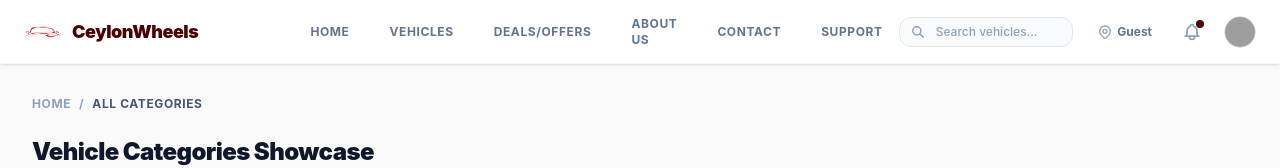
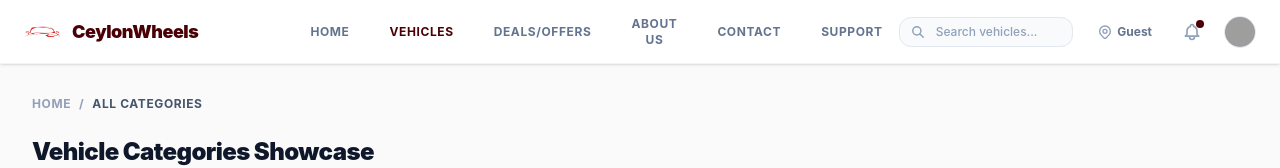
Before and after one commit to isuri54/ceylonwheels, a Vue app in the folder frontend/: page /categories in a window 1280 px wide. Shown: the top 168 px of the page. Built offline with nearby package versions, Linux system fonts and the light colour scheme; grey boxes are pictures that could not be loaded.

Commit message:
Update router links

```diff
--- a/frontend/src/components/AppNavbar.vue
+++ b/frontend/src/components/AppNavbar.vue
@@ -17,13 +17,26 @@ const isDropdownOpen = ref<boolean>(false);
 const searchResults = ref<any[]>([]);
 const isLoading = ref<boolean>(false);
 
+// Utility function to scroll smoothly to a specific footer section ID
+const scrollToFooterSection = (elementId: string) => {
+  const element = document.getElementById(elementId);
+  if (element) {
+    element.scrollIntoView({ behavior: 'smooth', block: 'center' });
+  } else {
+    // If the user isn't on the dashboard home layout, take them there first
+    router.push('/cusdashboard').then(() => {
+      setTimeout(() => {
+        document.getElementById(elementId)?.scrollIntoView({ behavior: 'smooth', block: 'center' });
+      }, 300);
+    });
+  }
+};
+
 // Fetch user profile details on mount to parse signup location
 const fetchUserProfile = async () => {
   try {
-    // Retrieve stored JWT auth token
     const token = localStorage.getItem('ceylonwheels_token') || localStorage.getItem('token');
 
-    // If there's no token, show Guest immediately
     if (!token) {
       userTown.value = 'Guest';
       return;
@@ -37,18 +50,17 @@ const fetchUserProfile = async () => {
 
     if (response.ok) {
       const userData = await response.json();
-      // Accessing the 'town' field from the nested 'location' object in MongoDB
       if (userData?.location?.town) {
         userTown.value = userData.location.town;
       } else {
-        userTown.value = 'Set Location'; // Fallback if town field isn't populated
+        userTown.value = 'Set Location';
       }
     } else {
       userTown.value = 'Guest';
     }
   } catch (error) {
     console.error("Failed to fetch authenticated user location profile:", error);
-    userTown.value = 'Sri Lanka'; // Universal rescue fallback string
+    userTown.value = 'Sri Lanka';
   }
 };
 
@@ -56,7 +68,6 @@ onMounted(() => {
   fetchUserProfile();
 });
 
-// Watches input to instantly trigger backend data query streams as the user types
 watch(searchQuery, async (newQuery) => {
   const trimmedQuery = newQuery.trim();
 
@@ -81,14 +92,12 @@ watch(searchQuery, async (newQuery) => {
   }
 });
 
-// Closes autocomplete panel when input focus is dropped safely
 const handleBlur = () => {
   setTimeout(() => {
     isDropdownOpen.value = false;
   }, 200);
 };
 
-// Route redirection on selecting a suggestion record item
 const selectVehicle = (vehicleId: string) => {
   searchQuery.value = '';
   isDropdownOpen.value = false;
@@ -112,11 +121,14 @@ const selectVehicle = (vehicleId: string) => {
 
     <nav class="hidden lg:flex items-center space-x-10 text-xs font-bold uppercase tracking-wider text-slate-500 ml-28 mr-auto">
       <router-link to="/cusdashboard" :class="isActive('/cusdashboard') ? 'text-[#4A0004]' : 'hover:text-[#4A0004] transition'">Home</router-link>
-      <router-link to="/categories" class="hover:text-[#4A0004] transition">Vehicles</router-link>
+      <router-link to="/categories" :class="isActive('/categories') ? 'text-[#4A0004]' : 'hover:text-[#4A0004] transition'">Vehicles</router-link>
       <a href="#" class="hover:text-[#4A0004] transition">Deals/Offers</a>
-      <a href="#" class="hover:text-[#4A0004] transition">About Us</a>
-      <a href="#" class="hover:text-[#4A0004] transition">Contact</a>
-      <a href="#" class="hover:text-[#4A0004] transition">Support</a>
+
+      <button @click="scrollToFooterSection('footer-about')" class="hover:text-[#4A0004] transition uppercase font-bold text-xs cursor-pointer focus:outline-none">About Us</button>
+
+      <button @click="scrollToFooterSection('footer-contact')" class="hover:text-[#4A0004] transition uppercase font-bold text-xs cursor-pointer focus:outline-none">Contact</button>
+
+      <router-link to="/support" :class="isActive('/support') ? 'text-[#4A0004]' : 'hover:text-[#4A0004] transition'">Support</router-link>
     </nav>
 
     <div class="relative w-64 mx-4 hidden md:block">
@@ -169,13 +181,11 @@ const selectVehicle = (vehicleId: string) => {
     </div>
 
     <div class="flex items-center space-x-3.5 shrink-0">
-      <!-- Dynamic Real-Time User Location Button Component -->
       <button class="text-slate-500 hover:text-[#4A0004] flex items-center space-x-1 text-xs font-bold transition px-2 py-1.5 rounded-lg hover:bg-slate-50 cursor-pointer">
         <svg class="w-4 h-4 shrink-0 text-slate-400" fill="none" stroke="currentColor" viewBox="0 0 24 24">
           <path stroke-linecap="round" stroke-linejoin="round" stroke-width="2" d="M17.657 16.657L13.414 20.9a1.998 1.998 0 01-2.827 0l-4.244-4.243a8 8 0 1111.314 0z"/>
           <path stroke-linecap="round" stroke-linejoin="round" stroke-width="2" d="M15 11a3 3 0 11-6 0 3 3 0 016 0z"/>
         </svg>
-        <!-- Binds to userTown variable parsing DB location object -->
         <span class="hidden sm:inline capitalize">{{ userTown }}</span>
       </button>
 
```
